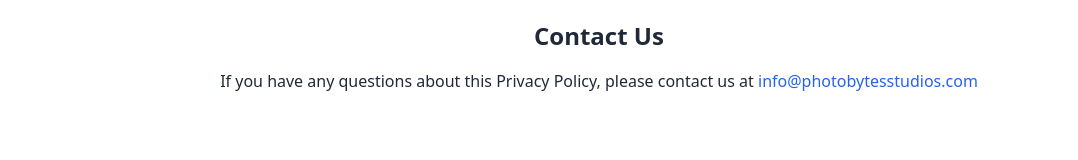
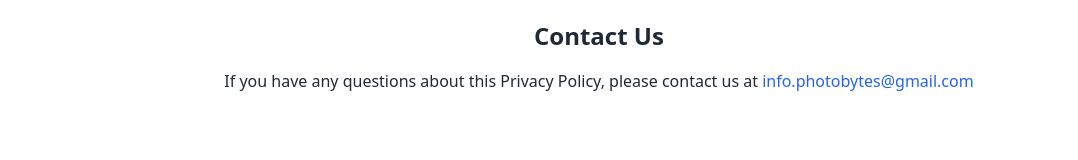
Before and after one commit to titan3755/photobytes-reworked, a Next.js app: page /privacy in a window 1280 px wide. Shown: the part 2447-2607 px from the top of the page, without its empty margins (41-1119 px from the left). Built offline with nearby package versions, Linux system fonts and the light colour scheme; no server answers.

Commit message:
Update contact email in Privacy component

```diff
--- a/components/legal/Privacy.jsx
+++ b/components/legal/Privacy.jsx
@@ -145,7 +145,7 @@ export default function Privacy() {
               href="mailto:info@photobytesstudios.com"
               className="text-blue-600 hover:underline"
             >
-              info@photobytesstudios.com
+              info.photobytes@gmail.com
             </a>
           </p>
         </section>
```
